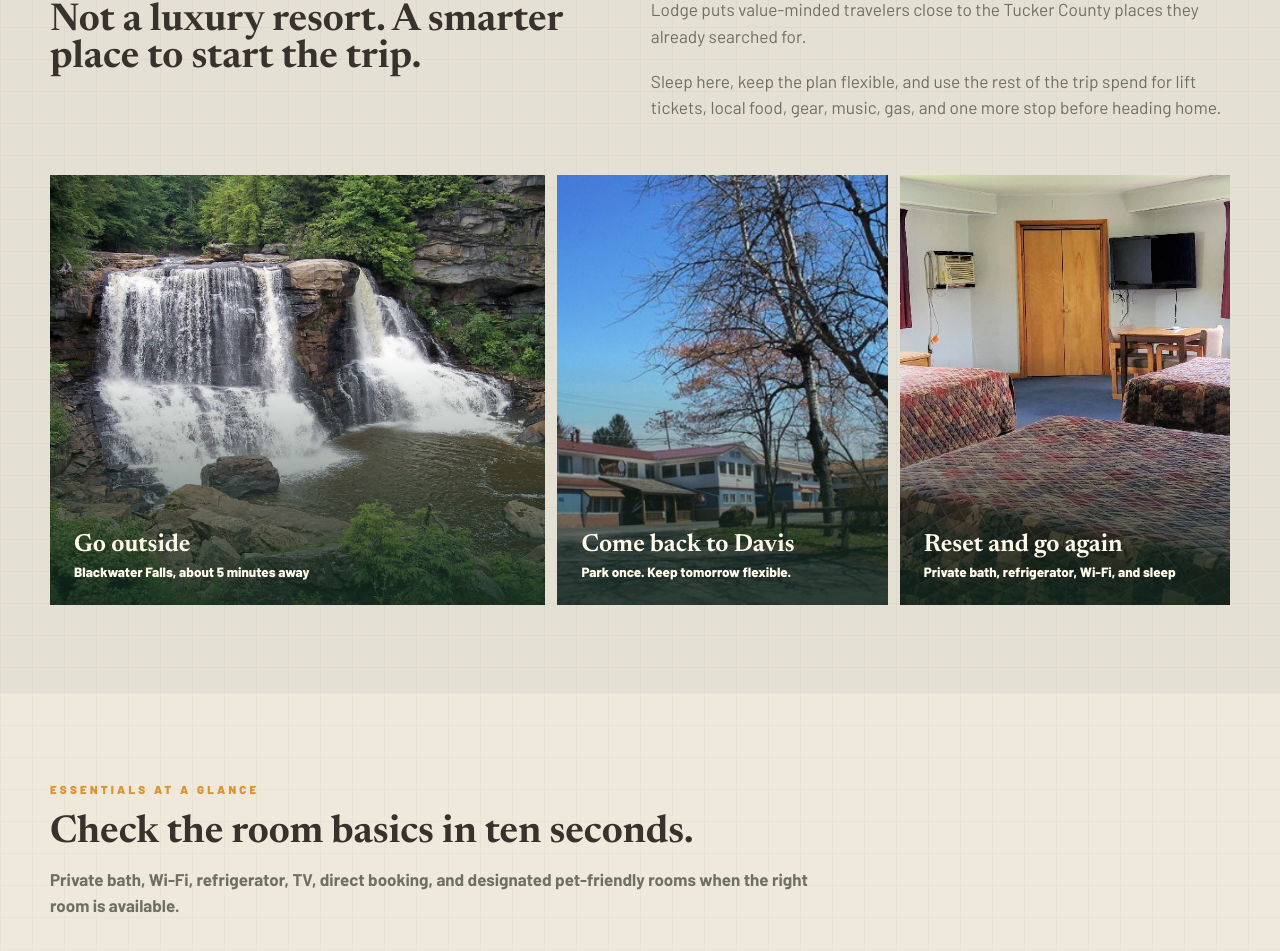
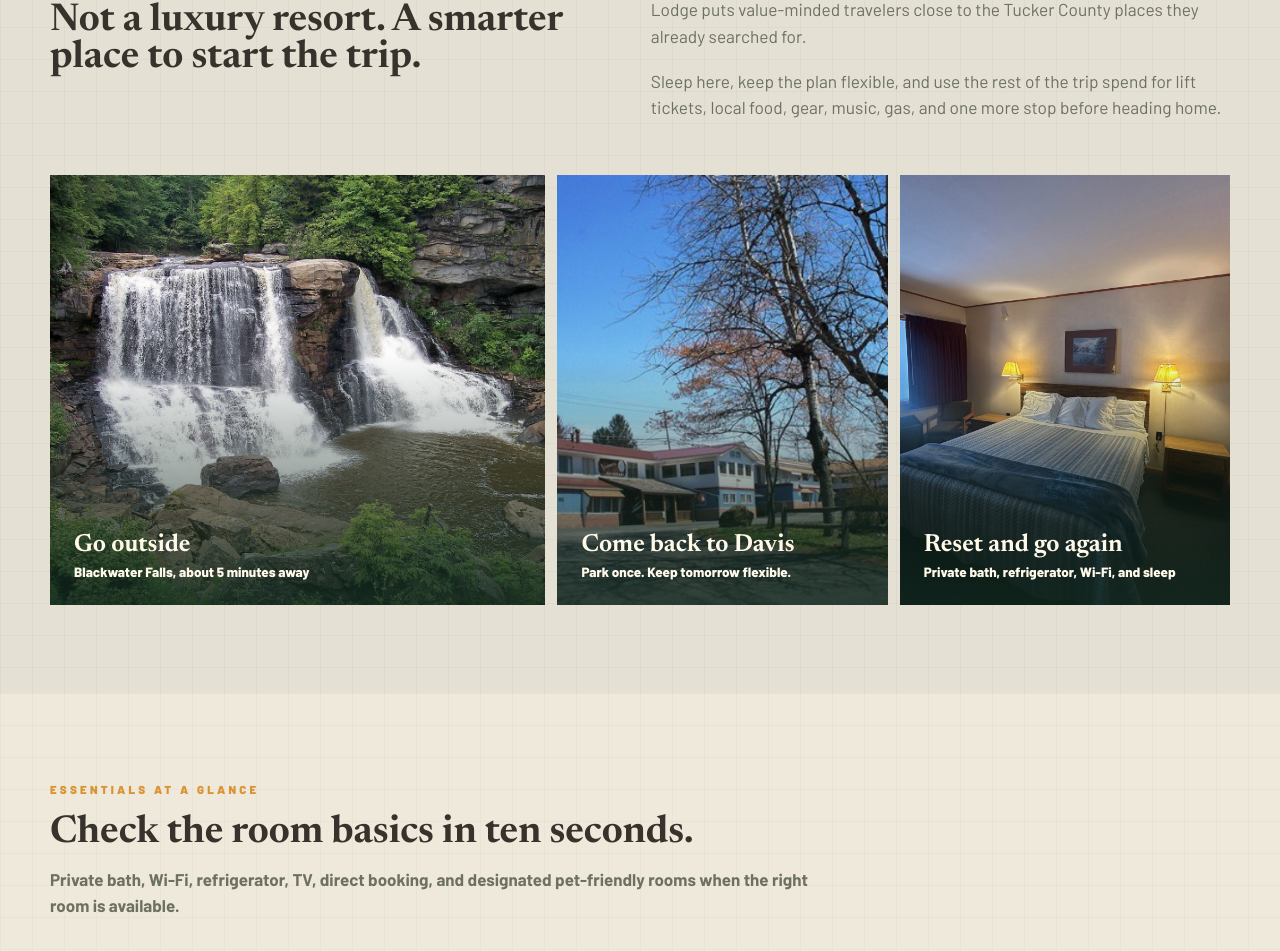
Before and after one commit to Mishidog/twhague22-alpine-lodge-website, a Next.js app: page / in a window 1280 px wide. Shown: the part 1029-1980 px from the top of the page. Built offline with nearby package versions, Linux system fonts and the light colour scheme; no server answers.

Commit message:
2nd update

```diff
--- a/app/page.jsx
+++ b/app/page.jsx
@@ -158,8 +158,8 @@ export default function HomePage() {
             </figure>
             <figure className="sequence-frame">
               <Image
-                src="/images/alpine-lodge-room.jpg"
-                alt="Guest room at Alpine Lodge in Davis, West Virginia"
+                src="/images/alpine-lodge-king-room.jpg"
+                alt="King guest room at Alpine Lodge in Davis, West Virginia"
                 fill
                 sizes="(max-width: 760px) 100vw, 29vw"
               />
```
